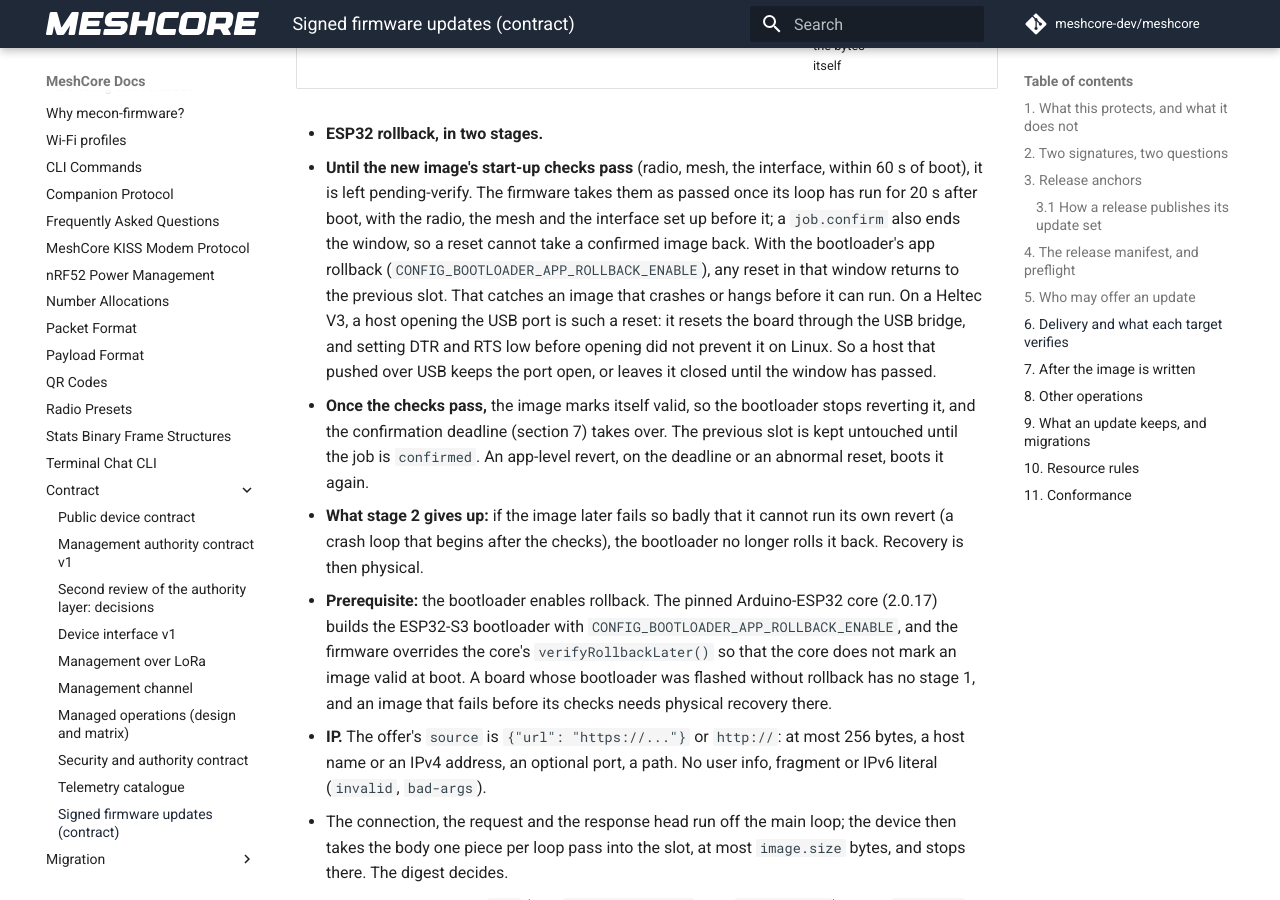
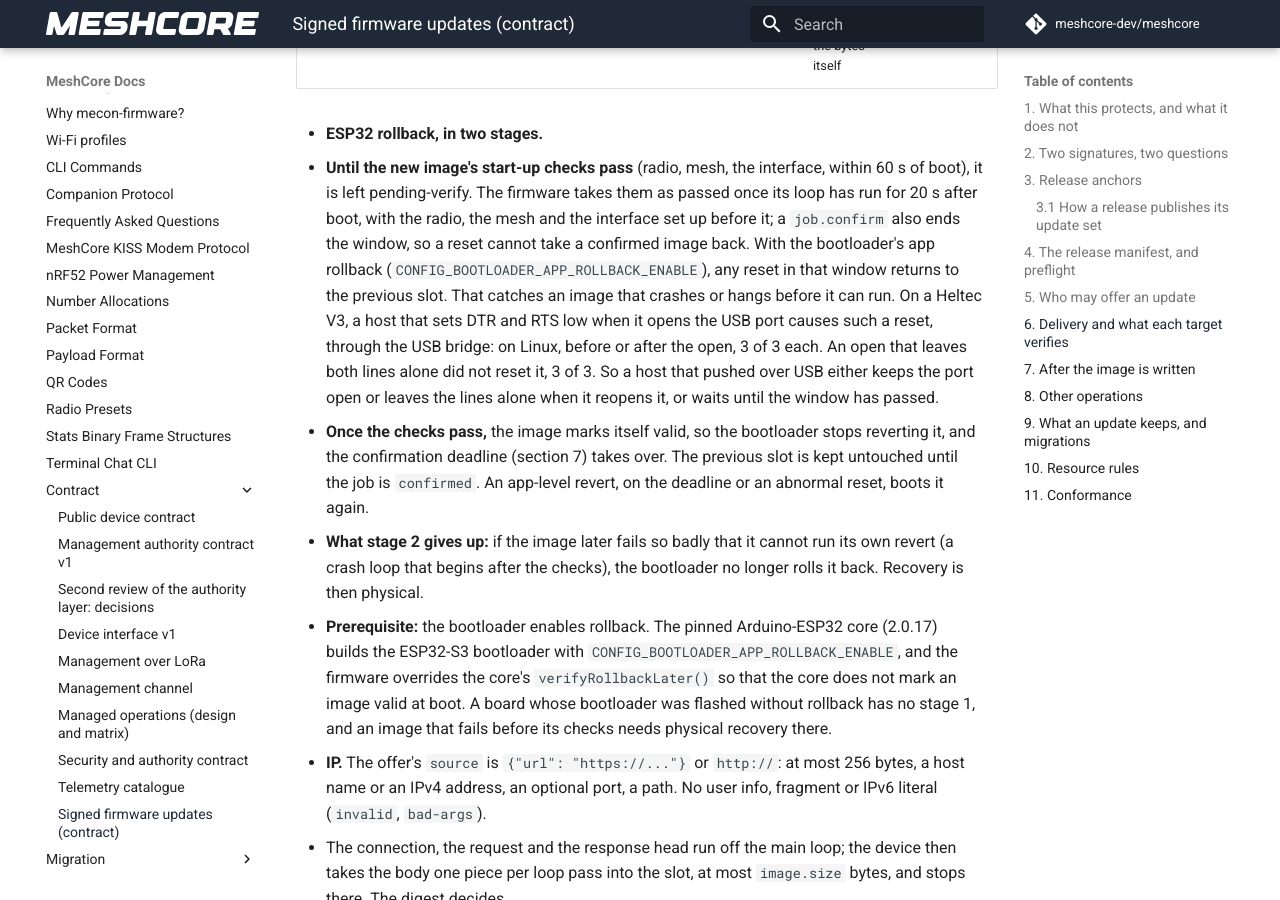
Before and after one commit to hoejriis/mecon-firmware, an MkDocs documentation site: the page built from docs/contract/UPDATES.md, in a window 1280 px wide and 900 px high, scrolled down 7108 px. Built offline with MkDocs 1.6.1 and Material for MkDocs 9.7.7, drawn with Linux system fonts in a browser that asks for light colours; comment, search, counter and statistics services are not loaded.

Commit message:
Docs: what resets a V3 on opening its port is setting DTR and RTS
Both runs here set the lines low, before or after the open, and both reset the board. The mesh coder ran an open that leaves them alone, and it did not reset, 3 of 3. So it is setting the lines that resets a V3, not opening the port.

Co-Authored-By: Claude Opus 5.5 (1M context) <noreply@anthropic.com>

```diff
--- a/docs/contract/UPDATES.md
+++ b/docs/contract/UPDATES.md
@@ -138,7 +138,7 @@ Measured worst cases:
 
 - **ESP32 rollback, in two stages.**
   1. **Until the new image's start-up checks pass** (radio, mesh, the interface, within 60 s of boot), it is left pending-verify. The firmware takes them as passed once its loop has run for 20 s after boot, with the radio, the mesh and the interface set up before it; a `job.confirm` also ends the window, so a reset cannot take a confirmed image back. With the bootloader's app rollback (`CONFIG_BOOTLOADER_APP_ROLLBACK_ENABLE`), any reset in that window returns to the previous slot. That catches an image that crashes or hangs before it can run.
-     On a Heltec V3, a host opening the USB port is such a reset: it resets the board through the USB bridge, and setting DTR and RTS low before opening did not prevent it on Linux. So a host that pushed over USB keeps the port open, or leaves it closed until the window has passed.
+     On a Heltec V3, a host that sets DTR and RTS low when it opens the USB port causes such a reset, through the USB bridge: on Linux, before or after the open, 3 of 3 each. An open that leaves both lines alone did not reset it, 3 of 3. So a host that pushed over USB either keeps the port open or leaves the lines alone when it reopens it, or waits until the window has passed.
   2. **Once the checks pass,** the image marks itself valid, so the bootloader stops reverting it, and the confirmation deadline (section 7) takes over. The previous slot is kept untouched until the job is `confirmed`. An app-level revert, on the deadline or an abnormal reset, boots it again.
   - **What stage 2 gives up:** if the image later fails so badly that it cannot run its own revert (a crash loop that begins after the checks), the bootloader no longer rolls it back. Recovery is then physical.
   - **Prerequisite:** the bootloader enables rollback. The pinned Arduino-ESP32 core (2.0.17) builds the ESP32-S3 bootloader with `CONFIG_BOOTLOADER_APP_ROLLBACK_ENABLE`, and the firmware overrides the core's `verifyRollbackLater()` so that the core does not mark an image valid at boot. A board whose bootloader was flashed without rollback has no stage 1, and an image that fails before its checks needs physical recovery there.
```
Also changed, not shown: docs/HARDWARE_VERIFIED.md (+1 -1 lines).
